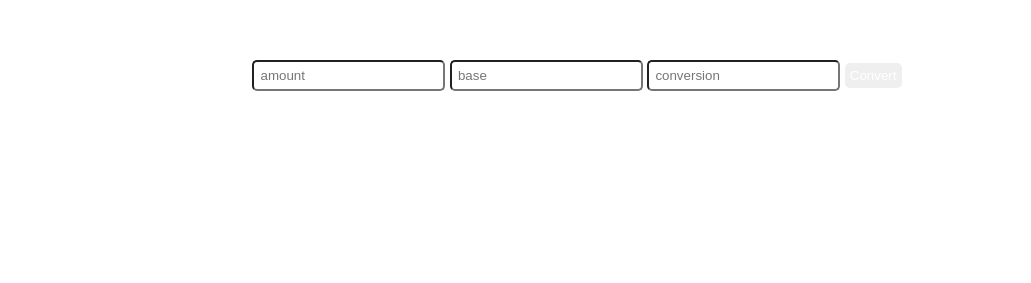
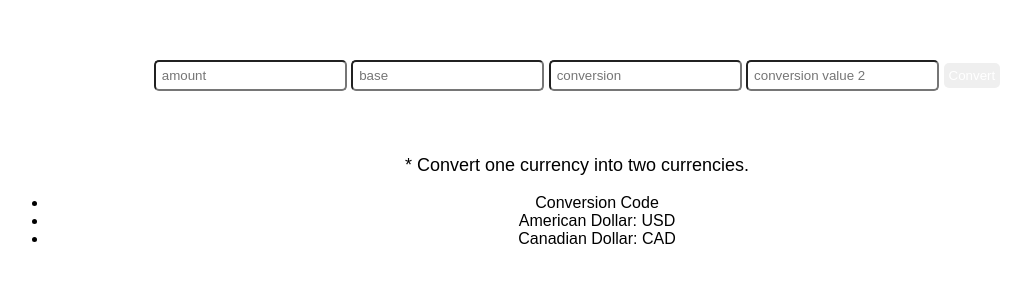
Before and after one commit to komalheer/currency, a website: page index.html in a window 1280 px wide. Shown: the part 103-386 px from the top of the page, without its empty margins (63-1094 px from the left). Drawn offline with Linux system fonts and the light colour scheme.

Commit message:
Update index.html

```diff
--- a/index.html
+++ b/index.html
@@ -15,11 +15,19 @@
        <input type="text" id="amount" placeholder="amount" />
        <input type="text" id="base" placeholder="base" />
        <input type="text" id="con" placeholder="conversion" />
+       <input type="text" id="convert" placeholder="conversion value 2" />
        <button id="click" >Convert</button>
      </form>
    </DIV>
   <DIV class="main">
     <p><span id="display"></span></p>
+    <p><span id="display2"></span></p>
+    <p> * Convert one currency into two currencies.</p>
+       <ul>
+          <li>Conversion Code</li>
+          <li> American Dollar: USD</li>
+          <li> Canadian Dollar: CAD</li>
+       </ul>
    </DIV>
    <script src="app.js" >
     </script>
```
